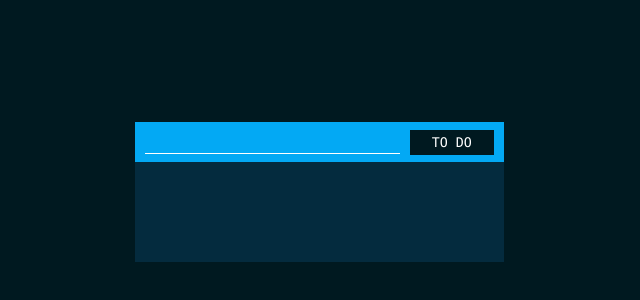
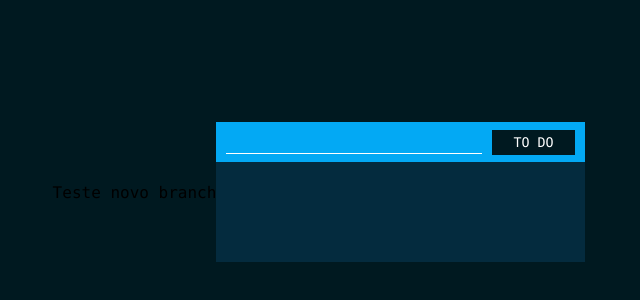
Before and after one commit to FrewsDev/ToDoList, a plain HTML site: page index.html in a window 1280 px wide. Shown: the part 208-508 px from the top of the page, without its empty margins (321-961 px from the left). Drawn offline with Linux system fonts and the light colour scheme.

Commit message:
add nem branch

```diff
--- a/index.html
+++ b/index.html
@@ -10,8 +10,8 @@
 </head>
 
 <body>
-
     <div class="container">
+        Teste novo branch
         <div class="content">
             <div class="head">
                 <input type="text" name="todo" id="todo">
```
